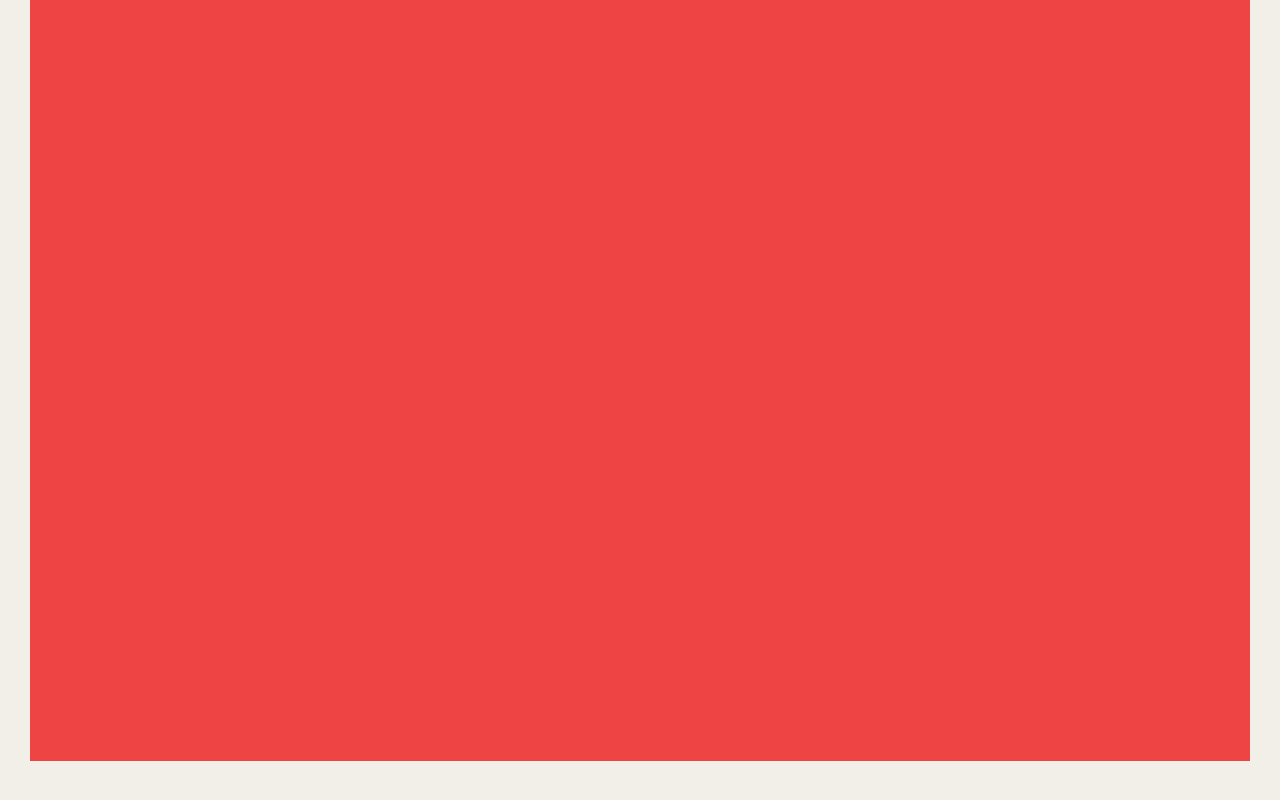
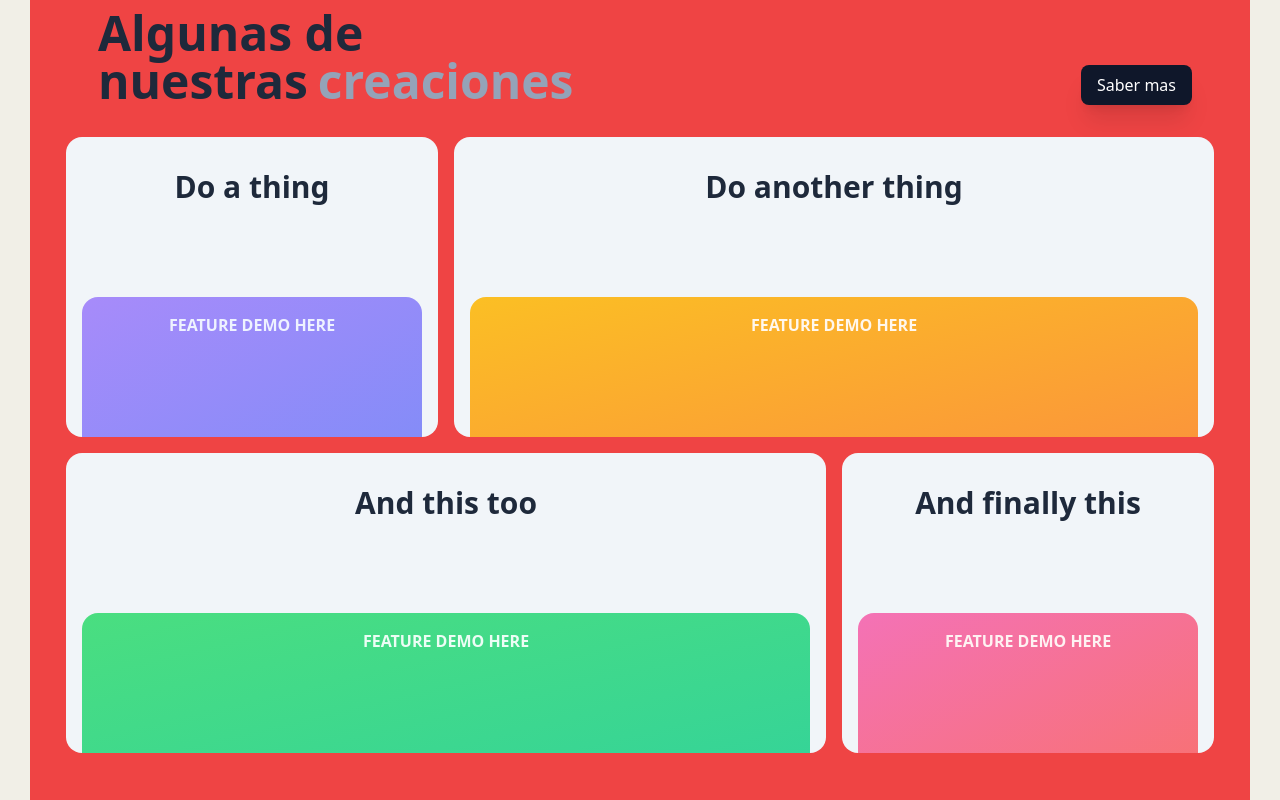
Before and after one commit to ivolevy/senzu-react, a React (Vite) app: page / in a window 1280 px wide. Shown: the part 2780-3580 px from the top of the page. Built offline with nearby package versions, Linux system fonts and the light colour scheme; a web font is replaced by a local one.

Commit message:
adding projects

```diff
--- a/src/components/Projects.jsx
+++ b/src/components/Projects.jsx
@@ -1,8 +1,87 @@
+import React from "react";
+import { motion } from "framer-motion";
+
+const BouncyCardsFeatures = () => {
+  return (
+    <section className="mx-auto max-w-7xl px-4 py-12 text-slate-800">
+      <div className="mb-8 flex flex-col items-start justify-between gap-4 md:flex-row md:items-end md:px-8">
+        <h2 className="max-w-lg text-4xl font-bold md:text-5xl">
+          Algunas de nuestras
+          <span className="text-slate-400">creaciones</span>
+        </h2>
+        <motion.button
+          whileHover={{ scale: 1.05 }}
+          whileTap={{ scale: 0.95 }}
+          className="whitespace-nowrap rounded-lg bg-slate-900 px-4 py-2 font-medium text-white shadow-xl transition-colors hover:bg-slate-700"
+        >
+          Saber mas
+        </motion.button>
+      </div>
+      <div className="mb-4 grid grid-cols-12 gap-4">
+        <BounceCard className="col-span-12 md:col-span-4">
+          <CardTitle>Do a thing</CardTitle>
+          <div className="absolute bottom-0 left-4 right-4 top-32 translate-y-8 rounded-t-2xl bg-gradient-to-br from-violet-400 to-indigo-400 p-4 transition-transform duration-[250ms] group-hover:translate-y-4 group-hover:rotate-[2deg]">
+            <span className="block text-center font-semibold text-indigo-50">
+              FEATURE DEMO HERE
+            </span>
+          </div>
+        </BounceCard>
+        <BounceCard className="col-span-12 md:col-span-8">
+          <CardTitle>Do another thing</CardTitle>
+          <div className="absolute bottom-0 left-4 right-4 top-32 translate-y-8 rounded-t-2xl bg-gradient-to-br from-amber-400 to-orange-400 p-4 transition-transform duration-[250ms] group-hover:translate-y-4 group-hover:rotate-[2deg]">
+            <span className="block text-center font-semibold text-orange-50">
+              FEATURE DEMO HERE
+            </span>
+          </div>
+        </BounceCard>
+      </div>
+      <div className="grid grid-cols-12 gap-4">
+        <BounceCard className="col-span-12 md:col-span-8">
+          <CardTitle>And this too</CardTitle>
+          <div className="absolute bottom-0 left-4 right-4 top-32 translate-y-8 rounded-t-2xl bg-gradient-to-br from-green-400 to-emerald-400 p-4 transition-transform duration-[250ms] group-hover:translate-y-4 group-hover:rotate-[2deg]">
+            <span className="block text-center font-semibold text-emerald-50">
+              FEATURE DEMO HERE
+            </span>
+          </div>
+        </BounceCard>
+        <BounceCard className="col-span-12 md:col-span-4">
+          <CardTitle>And finally this</CardTitle>
+          <div className="absolute bottom-0 left-4 right-4 top-32 translate-y-8 rounded-t-2xl bg-gradient-to-br from-pink-400 to-red-400 p-4 transition-transform duration-[250ms] group-hover:translate-y-4 group-hover:rotate-[2deg]">
+            <span className="block text-center font-semibold text-red-50">
+              FEATURE DEMO HERE
+            </span>
+          </div>
+        </BounceCard>
+      </div>
+    </section>
+  );
+};
+
+const BounceCard = ({ className, children }) => {
+  return (
+    <motion.div
+      whileHover={{ scale: 0.95, rotate: "-1deg" }}
+      className={`group relative min-h-[300px] cursor-pointer overflow-hidden rounded-2xl bg-slate-100 p-8 ${className}`}
+    >
+      {children}
+    </motion.div>
+  );
+};
+
+const CardTitle = ({ children }) => {
+  return (
+    <h3 className="mx-auto text-center text-3xl font-semibold">{children}</h3>
+  );
+};
+
+
+
+
 export const Projects = () => {
   return (
     <>
-    <div className="h-screen bg-red-500 mt-20" id="projects">
-
+    <div className="min-h-screen bg-red-500 mt-20" id="projects">
+      <BouncyCardsFeatures />
     </div>
     </>
   )
--- a/src/index.css
+++ b/src/index.css
@@ -36,3 +36,7 @@
   padding-left: 10px;
   padding-right: 10px;
 }
+
+html{
+  scroll-behavior: smooth;
+}
```
